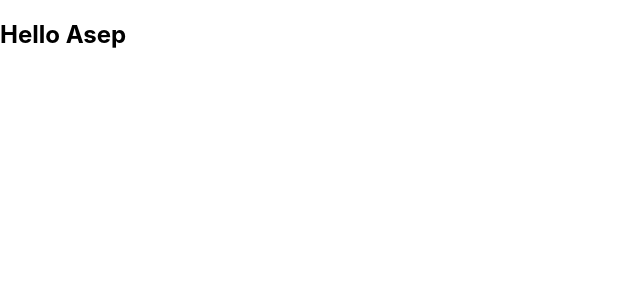
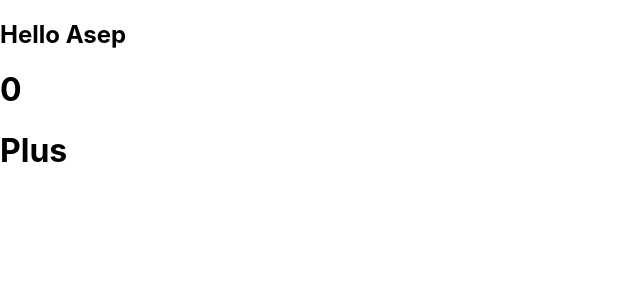
Before and after one commit to donimhmmdf/belajar-react, a React (Create React App) app: page / in a window 1280 px wide. Shown: the top 300 px of the page, without its empty margins (0-640 px from the left). Built offline with nearby package versions, Linux system fonts and the light colour scheme.

Commit message:
menambahkan component counterexample

```diff
--- a/src/App.js
+++ b/src/App.js
@@ -1,11 +1,13 @@
 import React from "react";
 import "./App.css";
 import HelloWorld from "./Components/HelloWorld";
+import CounterExample from "./Components/CounterExample";
 
 function App() {
   return (
     <div>
       <HelloWorld name="Asep" />
+      <CounterExample />
     </div>
   );
 }
--- /dev/null
+++ b/src/Components/CounterExample.js
@@ -0,0 +1,12 @@
+import React, { useState } from "react";
+
+function CounterExample() {
+  const [count, setCount] = useState(0);
+  return (
+    <div>
+      <h1>{count}</h1>
+      <h1 onClick={() => setCount(count + 1)}>Plus</h1>
+    </div>
+  );
+}
+export default CounterExample;
```
